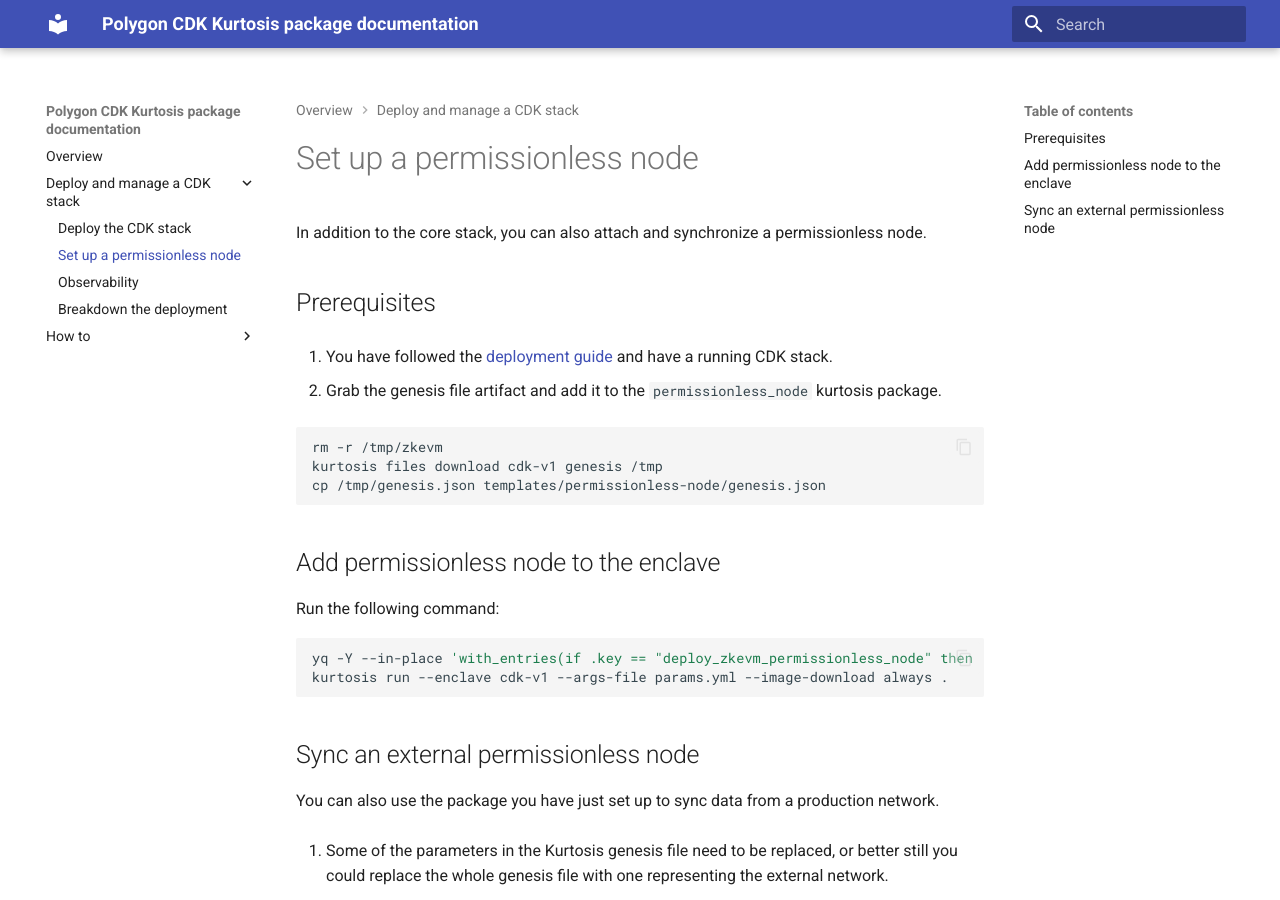
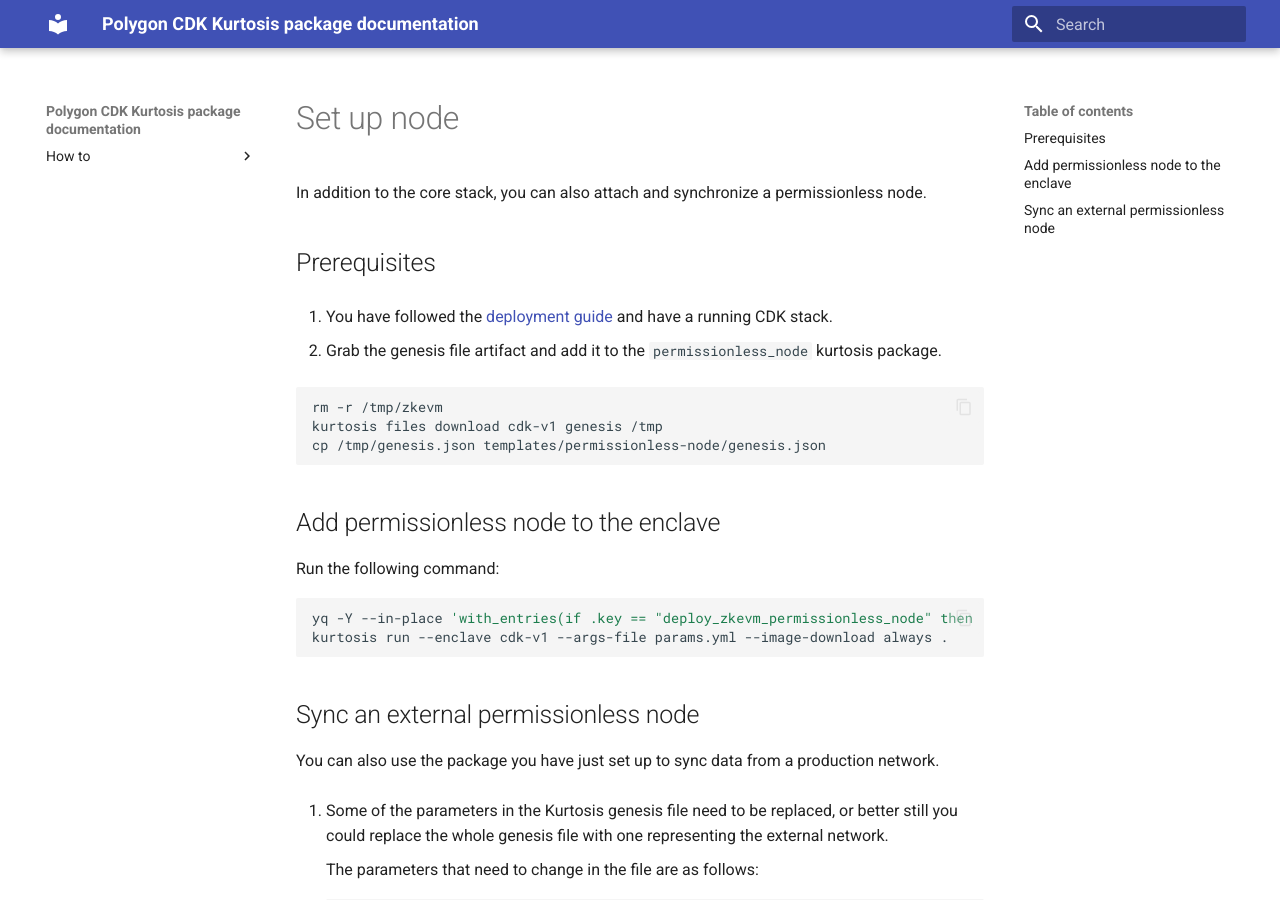
Before and after one commit to 0xPolygon/kurtosis-cdk, an MkDocs documentation site: the page built from docs/quickstart/set-up-node.md, in a window 1280 px wide and 900 px high. Built offline with MkDocs 1.6.1 and Material for MkDocs 9.7.7, drawn with Linux system fonts in a browser that asks for light colours; some of the changed text lies outside the part shown.

Commit message:
change menu

```diff
--- a/mkdocs.yml
+++ b/mkdocs.yml
@@ -23,17 +23,11 @@ theme:
     - content.action.edit
 
 nav:
-  - Overview: index.md
-  - Deploy and manage a CDK stack:
-    - Deploy the CDK stack: quickstart/deploy-stack.md
-    - Set up a permissionless node: quickstart/set-up-node.md
-    - Observability: quickstart/observability.md
-    - Breakdown the deployment: quickstart/breakdown-deployment.md
   - How to:
     - Migrate:
       - Fork id 7 to 9: how-to/migrate/forkid-7-to-9.md
       - General guide for partners: how-to/migrate/fork.md
-    - Mint, bridge, and use tokens: how-to/use-native-token.md
+    - Create custom native token: how-to/use-native-token.md
     - Integrate a DAC: how-to/integrate-da.md
     - Manage allowlists with policies: how-to/manage-policies.md
     - Quickly test a running stack: how-to/quick-test-stack.md
```
